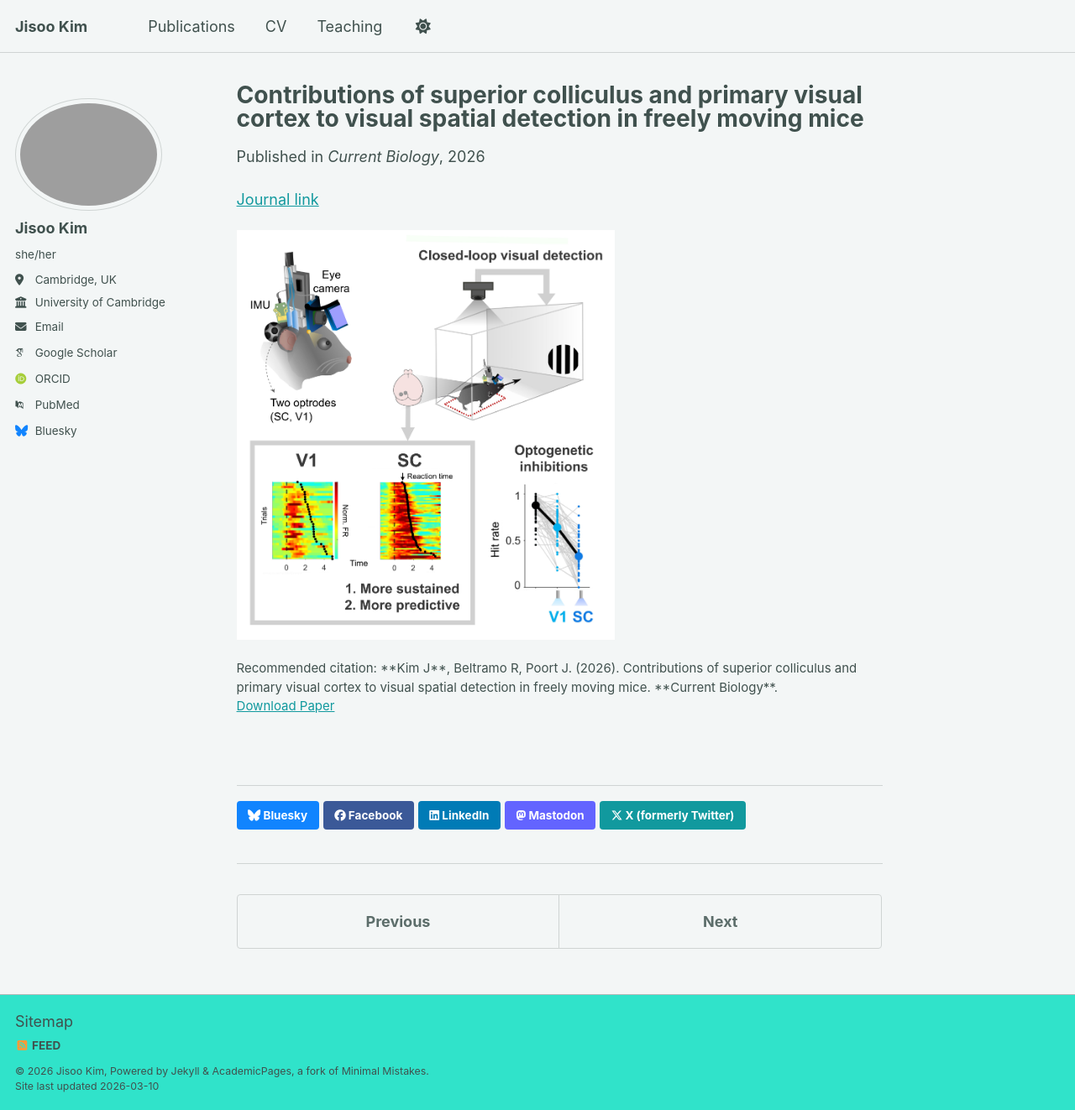
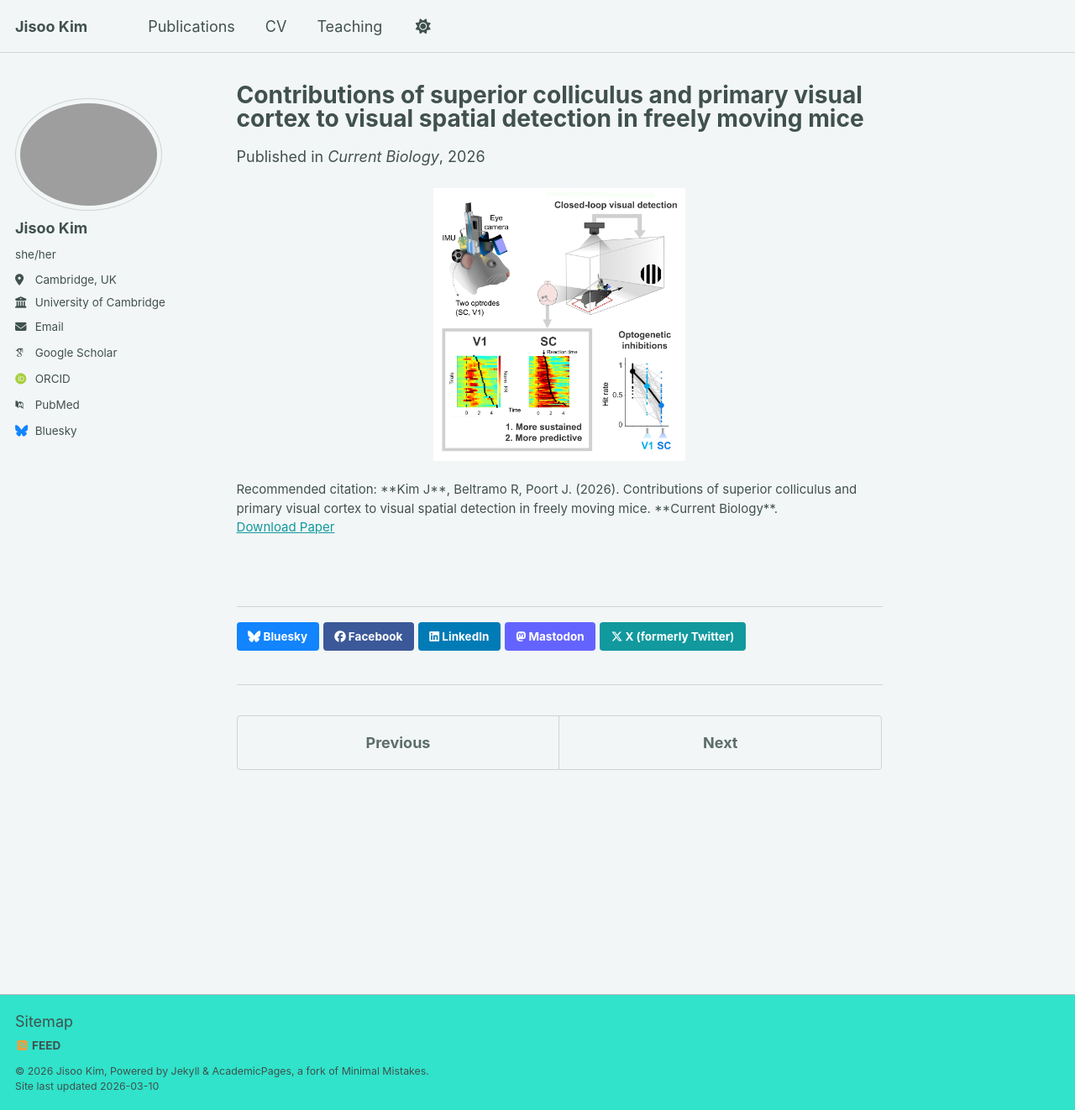
Before and after one commit to jisooneuro/jisooneuro.github.io, a Jekyll site: the page built from _publications/2026-sc-v1-detection.md, in a window 1280 px wide and 1322 px high. Shown: the whole window at 84% size. Built offline with Jekyll 4.4.1, drawn with Linux system fonts in a browser that asks for light colours; some web fonts are replaced; a script bundle is joined from its source files by our own code; library files that are not in the unit come from our copies.

Commit message:
Update 2026-sc-v1-detection.md

```diff
--- a/_publications/2026-sc-v1-detection.md
+++ b/_publications/2026-sc-v1-detection.md
@@ -9,6 +9,6 @@ paperurl: "https://doi.org/10.1016/j.cub.2026.01.077"
 citation: "**Kim J**, Beltramo R, Poort J. (2026). Contributions of superior colliculus and primary visual cortex to visual spatial detection in freely moving mice. **Current Biology**."
 ---
 
-[Journal link](https://doi.org/10.1016/j.cub.2026.01.077)
-
-<img src="/images/sc_v1_detection.jpg" width="450">
+<p align="center">
+  <img src="/images/sc_v1_detection.jpg" width="300">
+</p>
```
